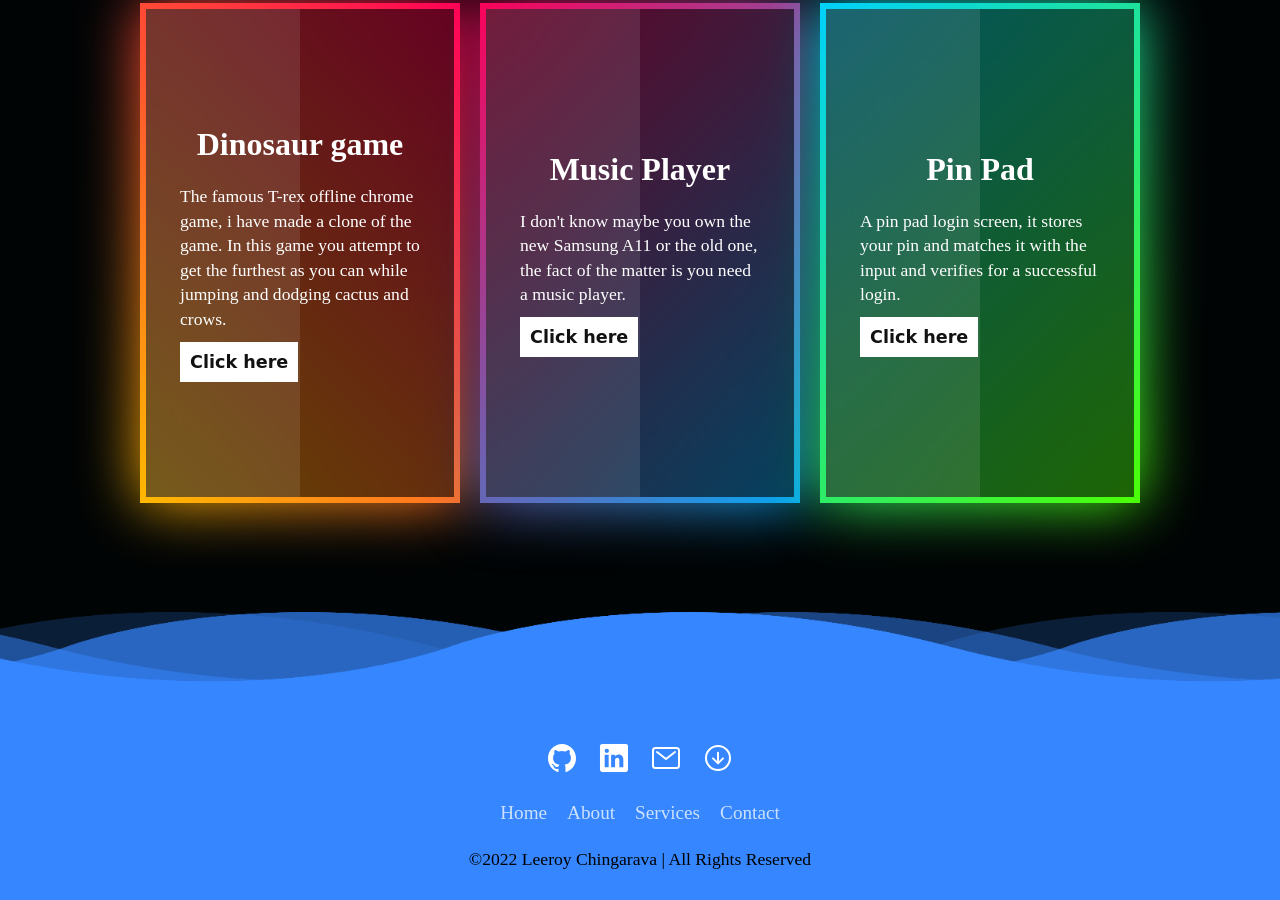
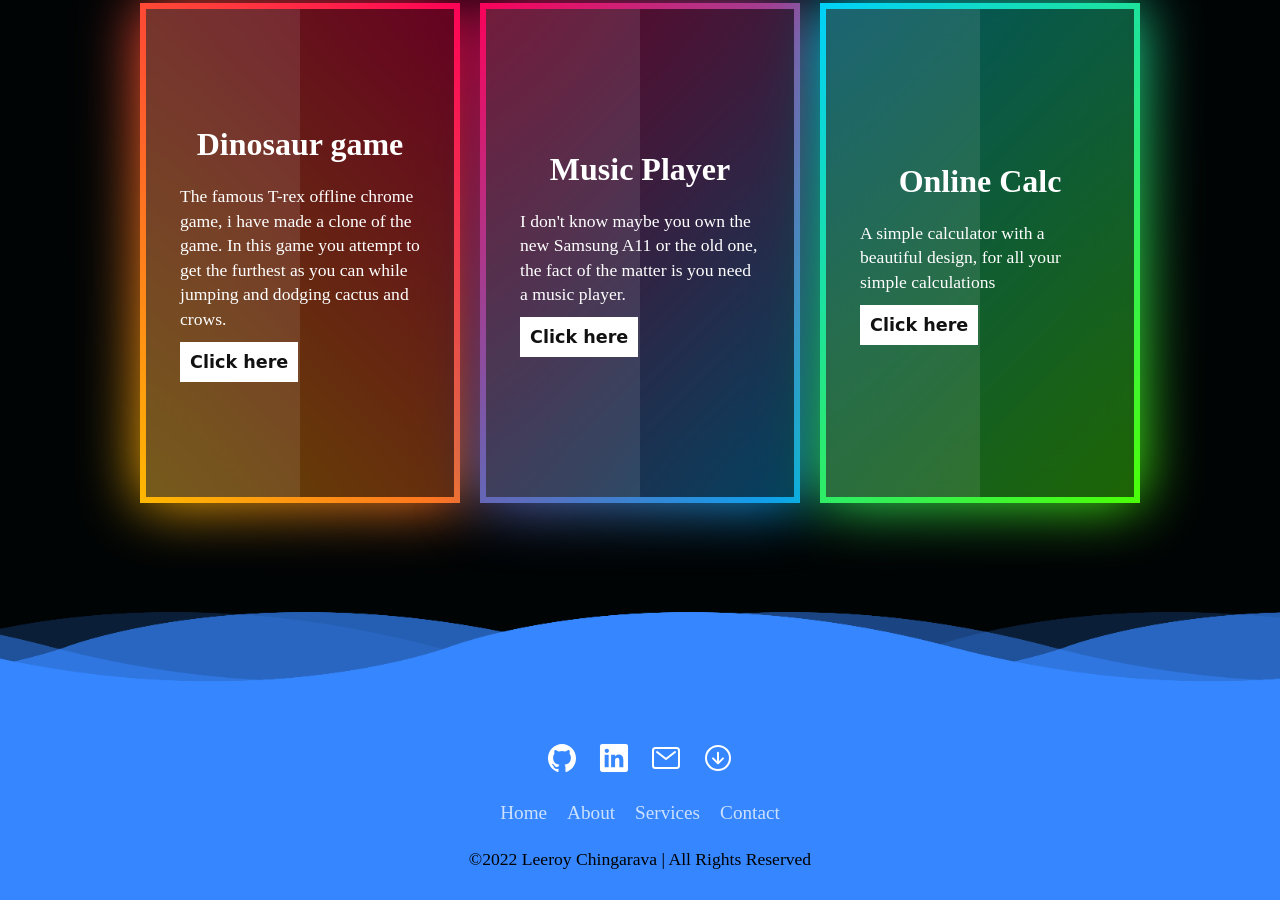
Before and after one commit to Chinxy6730/Chinxy6730, a plain HTML site: page index.html in a window 1280 px wide. Shown: the part 2639-3539 px from the top of the page. Drawn offline with nearby package versions, Linux system fonts and the light colour scheme; a web font is replaced by a local one.

Commit message:
Update index.html

```diff
--- a/index.html
+++ b/index.html
@@ -206,11 +206,10 @@
         <div class="boxP">
             <span></span>
             <div class="contentP">
-                <h2>Pin Pad</h2>
-                <p>A pin pad login screen, it stores your pin and matches it with the
-                    input and verifies for a successful login.
+                <h2>Online Calc</h2>
+                <p>A simple calculator with a beautiful design, for all your simple calculations
                 </p>
-                <a href="#">Click here</a>
+                <a href="https://github.com/Chinxy6730/simplecalculator.git">Click here</a>
             </div>
         </div>
     </div>
```
